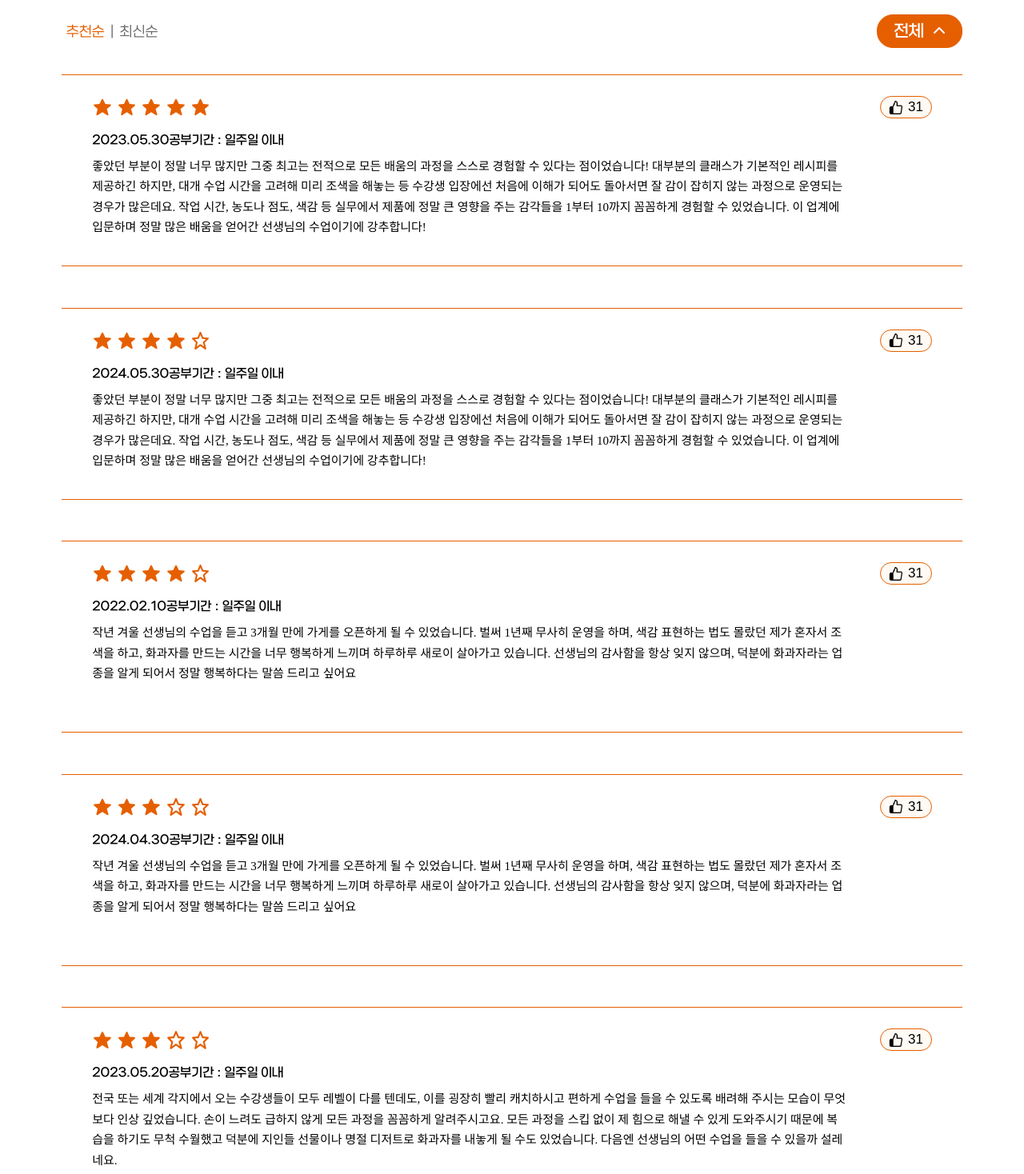
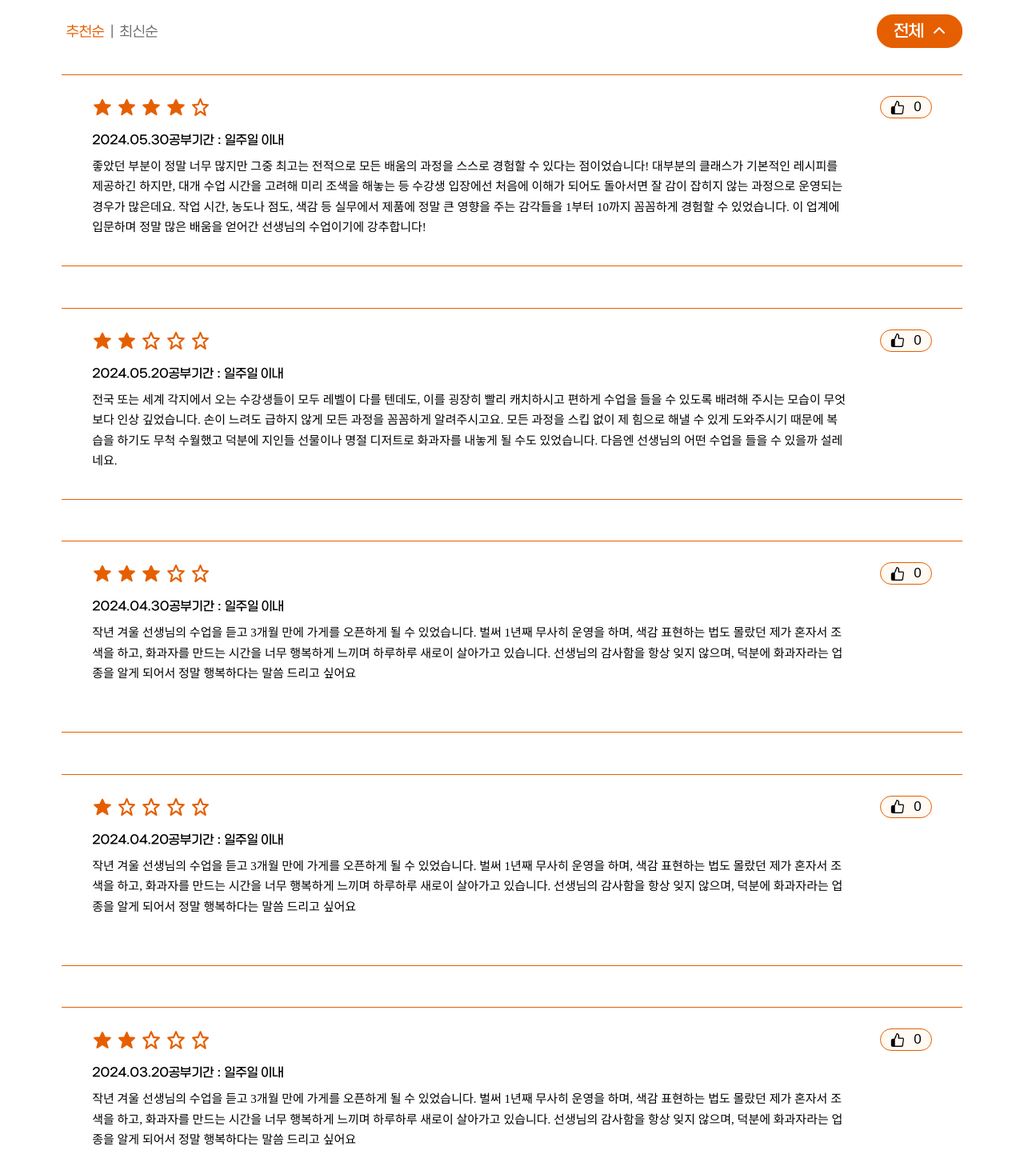
Before and after one commit to DS-UMC-7th/UMC-7th-TEAM-WEB2-FE, a React (Vite) app: page /detail in a window 1280 px wide. Shown: the part 1262-2730 px from the top of the page at 80% size. Built offline with nearby package versions, Linux system fonts and the light colour scheme; a web font is replaced by a local one.

Commit message:
[MOD] 좋아요 버튼 눌리도록 수정 #15

```diff
--- a/src/components/Detail/Card/Card.jsx
+++ b/src/components/Detail/Card/Card.jsx
@@ -1,15 +1,28 @@
 import DetailStar from "../DetailStar/DetailStar";
 import { CardDiv, ReviewDiv, LikeBtn, ReviewHeader, ReviewInfo, ReviewTxt } from "./Card.style";
 import likeImg from "../../../assets/img/like.png";
+import { useState } from "react";
 
 const Card = ({ selectedStars, date, studyDate, content }) => {
+  const [isLiked, setIsLiked] = useState(false); //좋아요 눌렀는지
+  const [likeCount, setLikeCount] = useState(0); // 초기 좋아요 숫자
+
+  const handleLikeClick = () => {
+    if (isLiked) {
+      setLikeCount((prevCount) => prevCount - 1); // 좋아요 취소
+    } else {
+      setLikeCount((prevCount) => prevCount + 1); // 좋아요 누름
+    }
+    setIsLiked((prevLiked) => !prevLiked);
+  };
+
   return (
     <CardDiv>
       <ReviewHeader>
         <DetailStar selectedStars={selectedStars} width={"2vw"} />
-        <LikeBtn>
+        <LikeBtn onClick={handleLikeClick}>
           <img src={likeImg}></img>
-          <span style={{ fontSize: "17px", fontWeight: "400" }}>31</span>
+          <span style={{ fontSize: "17px", fontWeight: "400" }}>{likeCount}</span>
         </LikeBtn>
       </ReviewHeader>
 
--- a/src/components/Detail/Card/Card.style.js
+++ b/src/components/Detail/Card/Card.style.js
@@ -36,6 +36,12 @@ const LikeBtn = styled.button`
     width: 17px;
     height: 17px;
   }
+
+  cursor: pointer;
+
+  &:hover {
+    background: #fdead9;
+  }
 `;
 
 const ReviewInfo = styled.span`
--- a/src/components/Detail/DetailReviews/DetailReviews.jsx
+++ b/src/components/Detail/DetailReviews/DetailReviews.jsx
@@ -24,7 +24,7 @@ const DetailReviews = () => {
   const sortedReview =
     order === "latest"
       ? [...reviews].sort((a, b) => new Date(a.date) - new Date(b.date)) // 최신순
-      : [...reviews].sort((a, b) => b.selectedStars.filter((star) => star).length - a.selectedStars.filter((star) => star).length); // 추천순
+      : [...reviews].sort((a, b) => b.likeCount - a.likeCount); // 추천순
 
   // 페이지네이션
   const indexOfLastPost = currentPage * postPerPage;
```
